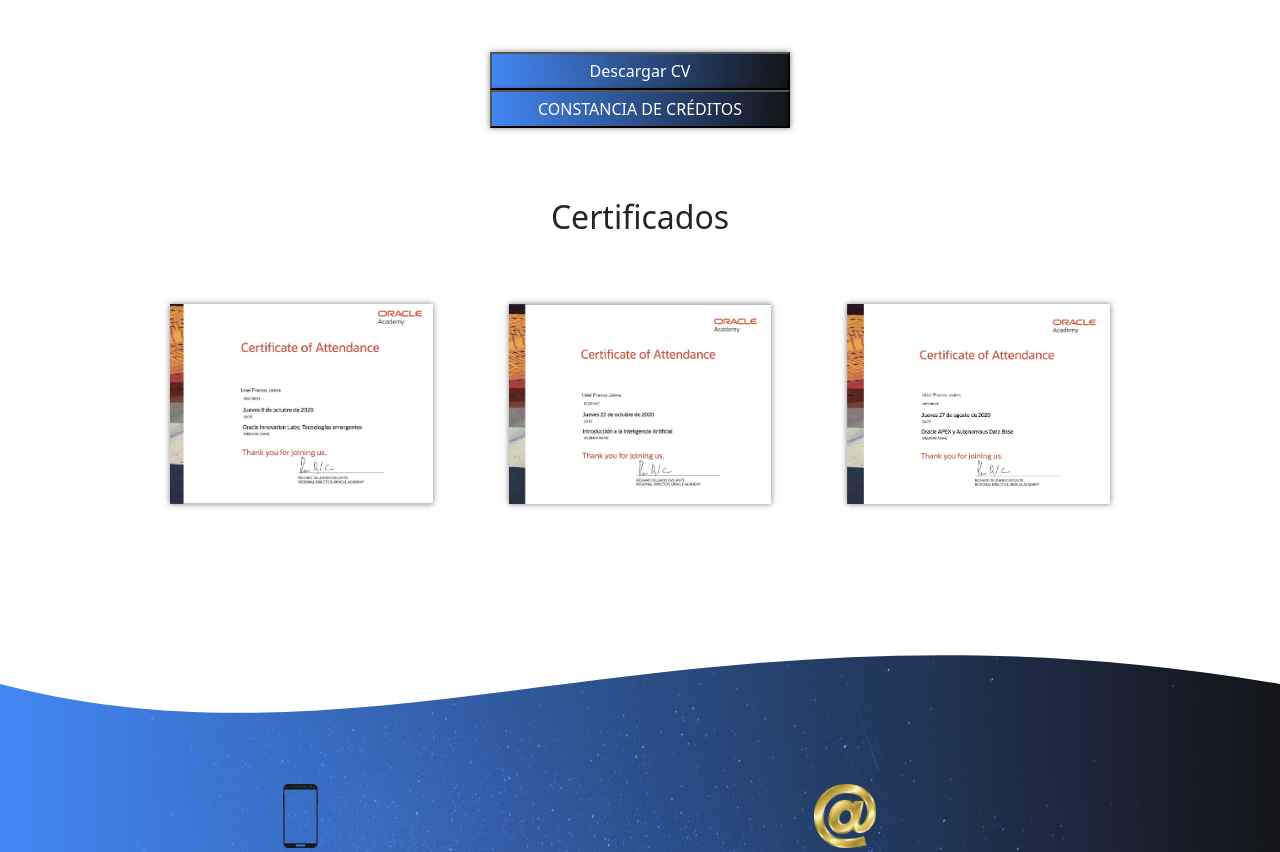
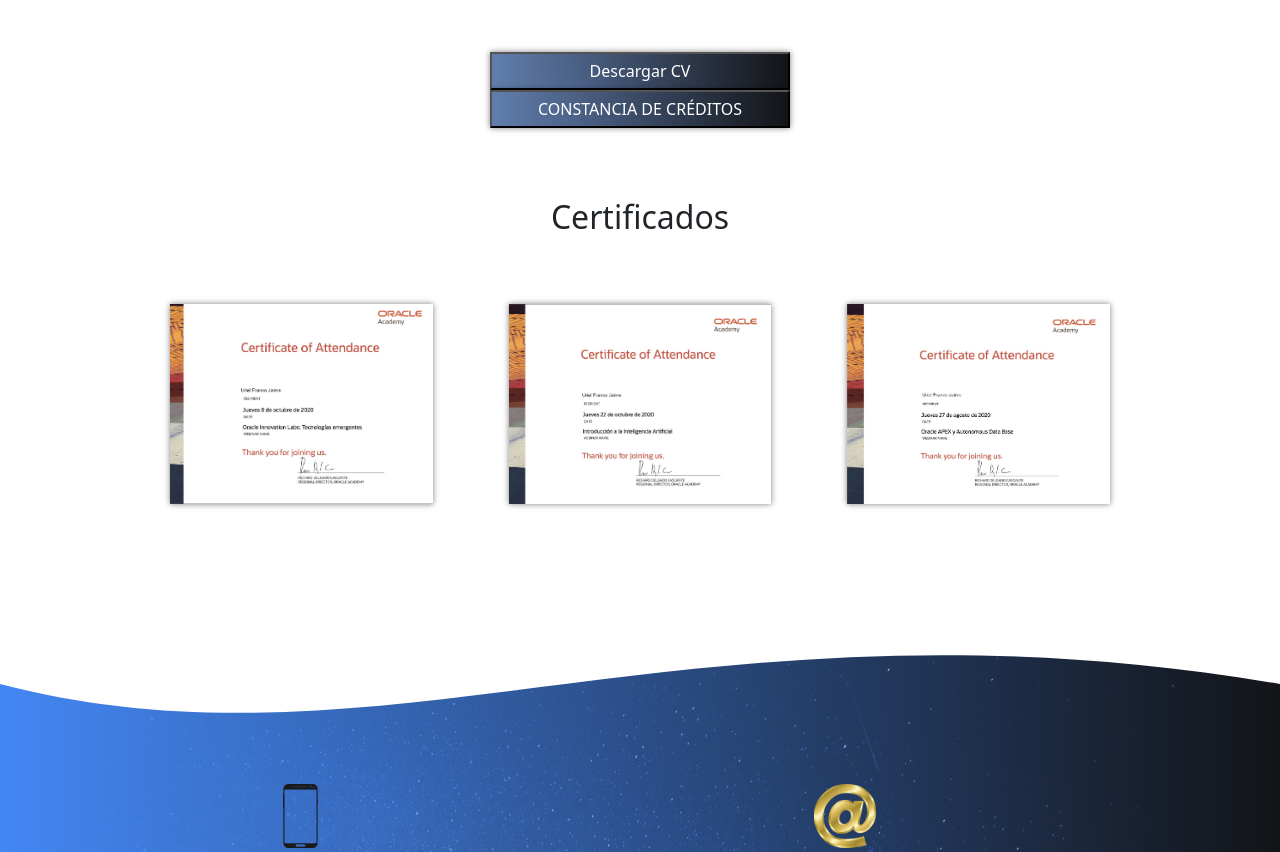
Before and after one commit to agemithril/CV, a plain HTML site: page index.html in a window 1280 px wide. Shown: the part 1703-2555 px from the top of the page. Drawn offline with nearby package versions, Linux system fonts and the light colour scheme.

Commit message:
Update index.css

```diff
--- a/css/index.css
+++ b/css/index.css
@@ -228,9 +228,9 @@ button {
     cursor: pointer;
     background: #373B44;
     /* fallback for old browsers */
-    background: -webkit-linear-gradient(to right, hsl(217, 89%, 61%), hsla(222, 11%, 24%, 0.342)), url(../images/front2.jpg);
+    background: -webkit-linear-gradient(to right, hsl(217, 32%, 53%), hsla(222, 11%, 24%, 0.342)), url(../images/front2.jpg);
     /* Chrome 10-25, Safari 5.1-6 */
-    background: linear-gradient(to right, hsl(217, 89%, 61%), hsla(222, 11%, 24%, 0.342)), url(../images/front2.jpg);
+    background: linear-gradient(to right, hsl(217, 32%, 53%), hsla(222, 11%, 24%, 0.342)), url(../images/front2.jpg);
     /* W3C, IE 10+/ Edge, Firefox 16+, Chrome 26+, Opera 12+, Safari 7+ */
     background-size: cover;
     background-attachment: fixed;
```
